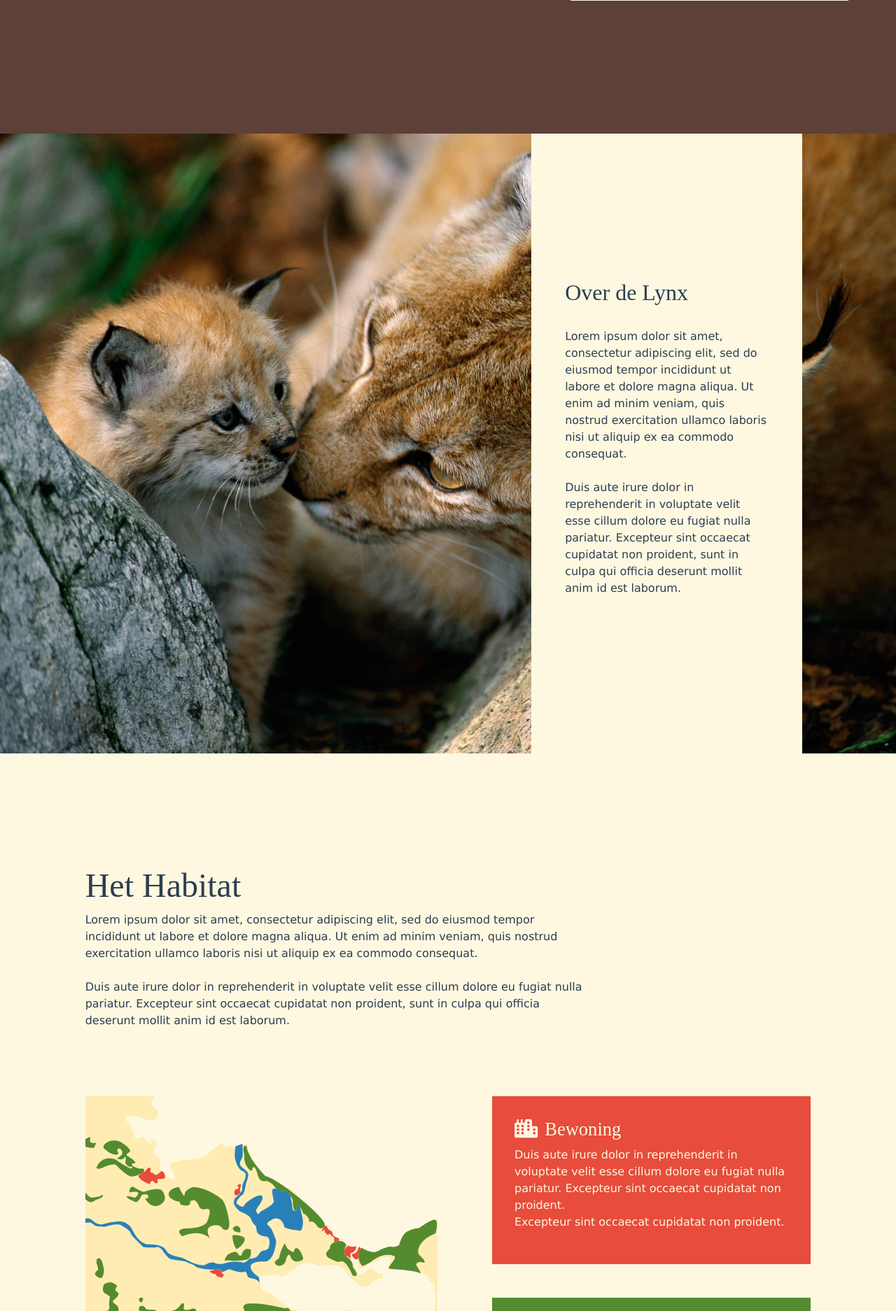
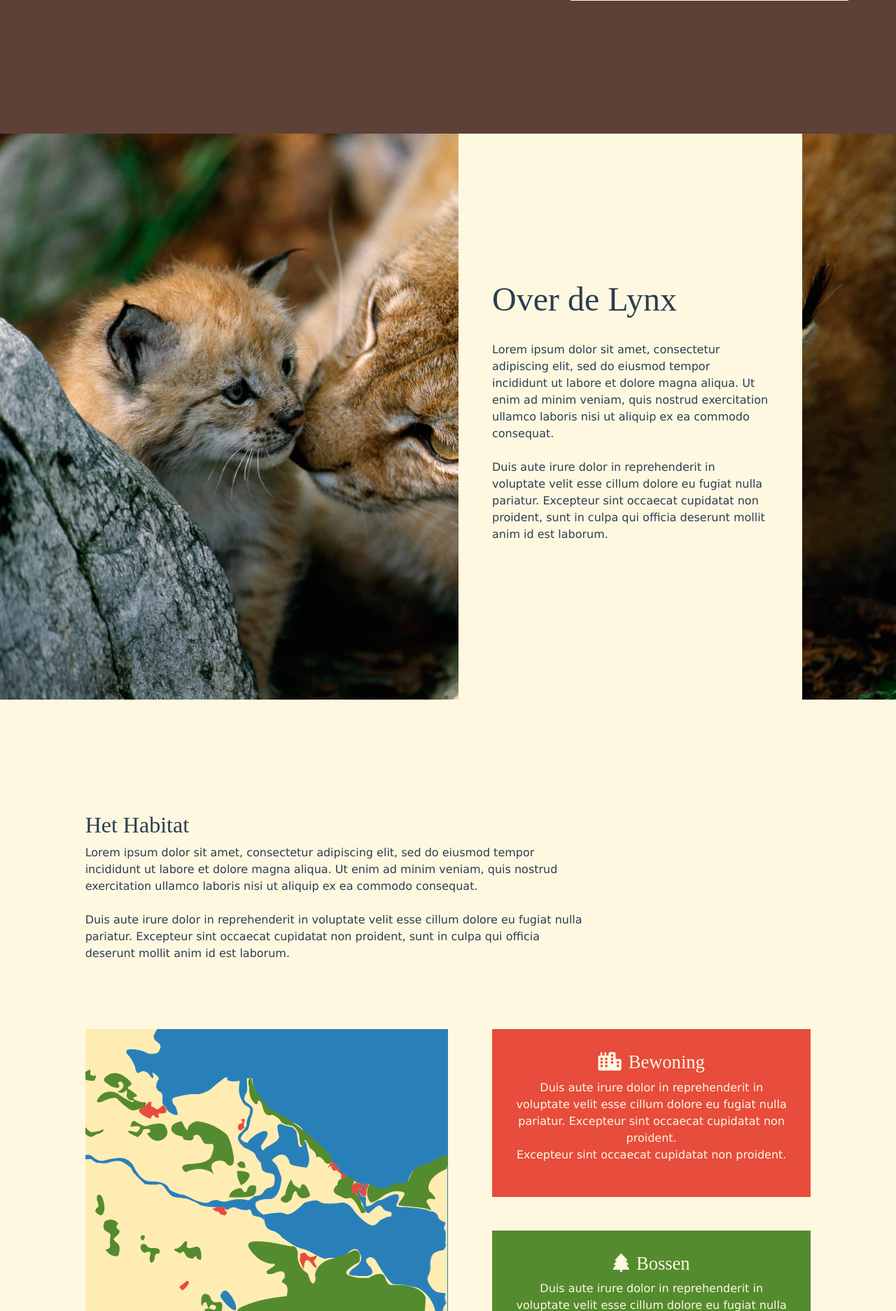
Before and after one commit to 540297313/lynx, a PHP site: page / in a window 1280 px wide. Shown: the part 4074-5948 px from the top of the page at 70% size. Run offline with PHP 8.4, Linux system fonts and the light colour scheme; some libraries are stand-ins or nearby versions.

Commit message:
Interactive SVG Habitat + betere normale kaart
- Verschillende SVG bestanden gemaakt om aan en uit te zetten
- JavaScript uitgekotst om de lagen schakelbaar te maken met knoppen
- Zelfs een reset knop want mijn brein is mega chonky
- Buttons bij de normale kaart scrollbaar gemaakt zodat alles op 1 scherm bruikbaar blijft.

(help ik wil slapen)

```diff
--- a/css/style.css
+++ b/css/style.css
@@ -59,8 +59,6 @@ body, html {
 .big-spacer{
     height: 20em;
 }
-
-
 
 
 .row{
@@ -128,6 +126,7 @@ body, html {
     background-color: #FFF8E1;
 }
 
+
 /* DOEL */
 
 
@@ -168,6 +167,8 @@ body, html {
     color: #FFF8E1;
 }
 
+/* HABITAT */
+
 .habitat-div{
     padding-left: 3em;
 
@@ -190,22 +191,68 @@ body, html {
     margin-right: 10px;
 }
 
-#habitat-stad{
+#habitat_stad{
     background-color: #e74c3c;
     color: #FFF8E1;
+    border: none;
 }
 
-#habitat-bos{
+#habitat_bos{
     background-color: #558b2f;
     color: #FFF8E1;
+    border: none;
 }
 
-#habitat-water{
+#habitat_water{
     background-color: #2980b9;
     color: #FFF8E1;
+    border: none;
 }
 
-#habitat-land{
+#habitat_overig{
+    border: none;
+}
+
+#habitat_reset{
+    padding: 1.33em 1em 1em 1.33em;
+    background-color: #34495E;
+    color: white;
+    border: none;
+}
+
+#habitat_reset:hover {
+    background-color: #2C3E50 !important;
+    color: white !important;
+}
+
+/* Vector kaart */
+
+.vector_laag_bw{
+    position: absolute;
+    z-index: 2;
+}
+
+.vector_laag_overig{
+    position: absolute;
+    z-index: 3;
+}
+
+.vector_laag_water{
+    position: absolute;
+    z-index: 4;
+}
+
+.vector_laag_bos{
+    position: absolute;
+    z-index: 5;
+    margin-top: 11%;
+}
+
+.vector_laag_stad{
+    position: absolute;
+    z-index: 6;
+    margin-top: 19.6%;
+    margin-left: 4%;
 }
 
 
@@ -279,11 +326,15 @@ body, html {
 }
 
 .kaartknoppen{
-    /*padding: 3%;*/
+    height: 750px;
+    overflow-x: hidden;
+    overflow-y: auto;
+    text-align:justify;
+    scrollbar-color: #FFECB3 #FFF8E1;
+    scrollbar-width: thin;
 }
 
 .kaart{
-    /*padding: 3%;*/
 }
 
 .noBullet {
@@ -322,11 +373,11 @@ body, html {
 .seperator {
     display: block;
     overflow: hidden;
-    border-style: inset;
-    border-width: 2px;
+    border-style: solid;
+    border-width: 3px;
     margin-top: 4%;
     margin-bottom: 4%;
-    color: #FFECB3;
+    color: #34495E;
 }
 
 #buttonNatuur{
--- a/index.php
+++ b/index.php
@@ -81,7 +81,7 @@
 <main>
 
     <!-- INTRO -->
-    <div class="home-info" id="nav-project">
+    <div class="home-info " id="nav-project">
         <div class="spacer"></div> <!---SPACER--->
 
         <div class="row justify-content-right">
@@ -102,7 +102,8 @@
                     <h3>De Projectgroep</h3>
                     <p> Lorem ipsum dolor sit amet, consectetur adipiscing elit, sed do eiusmod tempor incididunt ut
                         labore
-                        et dolore magna aliqua. Ut enim ad minim veniam, quis nostrud exercitation ullamco laboris nisi
+                        et dolore magna aliqua. Ut enim ad minim veniam, quis nostrud exercitation ullamco laboris
+                        nisi
                         ut
                         aliquip ex ea commodo consequat.
                     </p>
@@ -114,7 +115,8 @@
                     <h3>De klant</h3>
                     <p> Lorem ipsum dolor sit amet, consectetur adipiscing elit, sed do eiusmod tempor incididunt ut
                         labore
-                        et dolore magna aliqua. Ut enim ad minim veniam, quis nostrud exercitation ullamco laboris nisi
+                        et dolore magna aliqua. Ut enim ad minim veniam, quis nostrud exercitation ullamco laboris
+                        nisi
                         ut
                         aliquip ex ea commodo consequat.
                     </p>
@@ -125,6 +127,7 @@
         </div><!--row-->
         <div class="spacer"></div> <!---SPACER--->
     </div>
+
 
     <!-- DOEL - PARALAX -->
     <div class="row col-12 doel-paralax">
@@ -156,6 +159,7 @@
         <div class="col-xs-1 col-lg-4">
         </div>
     </div>
+
 
     <!-- ODER DELTA -->
     <div class="oder-delta" id="nav-delta">
@@ -225,12 +229,12 @@
 
     <!-- OVER DE LYNX - PARALAX -->
     <div class="row col-12 doel-paralax" id="nav-lynx">
-        <div class="col-xs-1 col-lg-7">
+        <div class="col-xs-1 col-lg-6">
         </div>
-        <div class="col-lg-4 col-sm-10 justify-content-left">
+        <div class="col-lg-5 col-sm-10 justify-content-left">
             <div class="doel-div">
                 <div class="spacer"></div> <!---SPACER--->
-                <h3>Over de Lynx</h3>
+                <h2>Over de Lynx</h2>
                 <br>
                 <p>
                     Lorem ipsum dolor sit amet, consectetur adipiscing elit, sed do eiusmod tempor incididunt ut
@@ -252,12 +256,16 @@
     </div>
 
     <!-- HET HABITAT -->
+
+    <!-- Titel & tekst -->
     <div class="row" id="nav-habitat">
         <div class="col-xs-1 col-lg-1">
         </div>
         <div class="col-xs-8 col-lg-7">
             <div class="spacer"></div> <!---SPACER--->
-            <h2>Het Habitat</h2>
+            <!-- Titel -->
+            <h3>Het Habitat</h3>
+            <!-- Tekst -->
             <p>
                 Lorem ipsum dolor sit amet, consectetur adipiscing elit, sed do eiusmod tempor incididunt ut
                 labore et dolore magna aliqua. Ut enim ad minim veniam, quis nostrud exercitation ullamco
@@ -275,50 +283,64 @@
         </div>
     </div>
 
-
+    <!-- Kaart & tekstvakken -->
     <div class="row justify-content-center">
         <div class="col-xs-1 col-lg-1">
         </div>
+        <!-- Kaart -->
         <div class="col-xs-8 col-lg-5">
             <div class="row page-section">
-                <img src="img/oder-vector-map/vector_oderdelta_omtrek.svg"
-                     alt="SVG Kaart van Oder Delta landgebruikstypes"/>
+                <!-- Steden -->
+                <img src="img/oder-vector-map/vector_stad.svg" class="vector_laag_stad hide_stad"/>
+                <!-- Bossen -->
+                <img src="img/oder-vector-map/vector_bos.svg" class="vector_laag_bos hide_bos"/>
+                <!-- Water & zee -->
+                <img src="img/oder-vector-map/vector_water.svg" class="vector_laag_water hide_water"/>
+                <!-- Overig -->
+                <img src="img/oder-vector-map/vector_overig.svg" class="vector_laag_overig hide_overig"/>
+                <!-- Zwart-wit -->
+                <img src="img/oder-vector-map/vector_oderdelta_bw.svg"
+                     alt="SVG Kaart van Oder Delta landgebruikstypes" class="vector_laag_bw"/>
             </div>
         </div>
+        <!-- Tekstvakken -->
         <div class="col-xs-8 col-lg-5">
             <div class="row page-section habitat-div">
-                <div class="habitat-tekstvak" id="habitat-stad">
+                <button class="habitat-tekstvak" id="habitat_stad">
                     <h4><i class="fas fa-city habitat-icon"></i>Bewoning</h4>
                     <p> Duis aute irure dolor in reprehenderit in voluptate velit esse
                         cillum dolore eu fugiat nulla pariatur. Excepteur sint occaecat cupidatat non proident.
                         <br>
                         Excepteur sint occaecat cupidatat non proident.
                     </p>
-                </div>
-                <div class="habitat-tekstvak" id="habitat-bos">
+                </button>
+                <button class="habitat-tekstvak" id="habitat_bos">
                     <h4><i class="fas fa-tree habitat-icon"></i>Bossen</h4>
                     <p> Duis aute irure dolor in reprehenderit in voluptate velit esse
                         cillum dolore eu fugiat nulla pariatur. Excepteur sint occaecat cupidatat non proident.
                         <br>
                         Excepteur sint occaecat cupidatat non proident.
                     </p>
-                </div>
-                <div class="habitat-tekstvak" id="habitat-water">
+                </button>
+                <button class="habitat-tekstvak" id="habitat_water">
                     <h4><i class="fas fa-umbrella-beach habitat-icon"></i>Water</h4>
                     <p> Duis aute irure dolor in reprehenderit in voluptate velit esse
                         cillum dolore eu fugiat nulla pariatur. Excepteur sint occaecat cupidatat non proident.
                         <br>
                         Excepteur sint occaecat cupidatat non proident.
                     </p>
-                </div>
-                <div class="habitat-tekstvak" id="habitat-land">
+                </button>
+                <button class="habitat-tekstvak" id="habitat_overig">
                     <h4><i class="fas fa-tractor habitat-icon"></i>Overig</h4>
                     <p> Duis aute irure dolor in reprehenderit in voluptate velit esse
                         cillum dolore eu fugiat nulla pariatur. Excepteur sint occaecat cupidatat non proident.
                         <br>
                         Excepteur sint occaecat cupidatat non proident.
                     </p>
-                </div>
+                </button>
+                <button class="habitat-tekstvak" id="habitat_reset">
+                    <h5><i class="fas fa-backward habitat-icon"></i></h5>
+                </button>
 
             </div>
         </div>
@@ -426,6 +448,7 @@
 
     <!-- Kaart & knoppen -->
     <div class="row justify-content-center" id="nav-result">
+
         <!--Buttons-->
         <div class="col-lg-3 kaartknoppen">
             <div id="buttonNatuur" class="mapButton" onclick="changemapNatuur()">
@@ -478,15 +501,15 @@
                 </p>
             </div>
             </ul>
-            <div class="spacer"></div> <!---SPACER--->
-
         </div>
 
+        <!-- Kaart -->
         <div class="col-8 kaart">
-            <!--Kaart-->
             <div id="kaart" class=""></div>
         </div>
-    </div>
+    </div> <!-- Eind kaart & knoppen -->
+    <div class="spacer"></div> <!---SPACER--->
+
 
     <!-- RESULTATEN -->
     <div class="row justify-content-center resultaten-dia">
@@ -567,6 +590,7 @@
     <div class="home-info" id="nav-bronnen">
         <div class="spacer"></div> <!---SPACER--->
 
+        <!-- Titel -->
         <div class="row justify-content-center">
             <div class="col-xs-1 col-lg-5">
             </div>
@@ -577,6 +601,7 @@
             </div>
         </div>
 
+        <!-- Bronnen rij  1 -->
         <div class="row home-info justify-content-center">
             <div class="col-xs-1 col-lg-1">
             </div>
@@ -608,6 +633,7 @@
             </div>
         </div><!--row-->
 
+        <!-- Bronnen rij  2 -->
         <div class="row home-info justify-content-center">
             <div class="col-xs-1 col-lg-1">
             </div>
@@ -639,6 +665,7 @@
             </div>
         </div><!--row-->
 
+        <!-- Bronnen rij  3 -->
         <div class="row home-info justify-content-center">
             <div class="col-xs-1 col-lg-1">
             </div>
@@ -682,6 +709,9 @@
 <?php
 include $current_file_path . DIRECTORY_SEPARATOR . 'static' . DIRECTORY_SEPARATOR . 'footer.php';
 ?>
+
+
+<!-- SCRIPTS -->
 <script src="static/js/function.js"></script>
 <!-- jQuery first, then Popper.js, then Bootstrap JS -->
 <script src="https://code.jquery.com/jquery-3.3.1.slim.min.js"
@@ -693,6 +723,72 @@ include $current_file_path . DIRECTORY_SEPARATOR . 'static' . DIRECTORY_SEPARATO
 <script src="https://stackpath.bootstrapcdn.com/bootstrap/4.3.1/js/bootstrap.min.js"
         integrity="sha384-JjSmVgyd0p3pXB1rRibZUAYoIIy6OrQ6VrjIEaFf/nJGzIxFDsf4x0xIM+B07jRM"
         crossorigin="anonymous"></script>
+
+<!-- Script voor vector kaart -->
+<script>
+    // Declaring the buttons
+    const btn_stad = document.getElementById('habitat_stad');
+    const btn_bos = document.getElementById('habitat_bos');
+    const btn_water = document.getElementById('habitat_water');
+    const btn_overig = document.getElementById('habitat_overig');
+    const btn_reset = document.getElementById('habitat_reset');
+
+    // Declaring the vector layers to hide
+    const hide_stad = document.getElementsByClassName('hide_stad')[0];
+    const hide_bos = document.getElementsByClassName('hide_bos')[0];
+    const hide_water = document.getElementsByClassName('hide_water')[0];
+    const hide_overig = document.getElementsByClassName('hide_overig')[0];
+
+    // Hiding the rest when clicking STAD button
+    btn_stad.addEventListener('click', () => {
+
+        // 👇️ hides element (still takes up space on page)
+        hide_stad.style.visibility = 'visible';
+        hide_bos.style.visibility = 'hidden';
+        hide_water.style.visibility = 'hidden';
+        hide_overig.style.visibility = 'hidden';
+    });
+
+    // Hiding the rest when clicking BOS button
+    btn_bos.addEventListener('click', () => {
+
+        // 👇️ hides element (still takes up space on page)
+        hide_stad.style.visibility = 'hidden';
+        hide_bos.style.visibility = 'visible';
+        hide_water.style.visibility = 'hidden';
+        hide_overig.style.visibility = 'hidden';
+    });
+
+    // Hiding the rest when clicking WATER button
+    btn_water.addEventListener('click', () => {
+
+        // 👇️ hides element (still takes up space on page)
+        hide_stad.style.visibility = 'hidden';
+        hide_bos.style.visibility = 'hidden';
+        hide_water.style.visibility = 'visible';
+        hide_overig.style.visibility = 'hidden';
+    });
+
+    // Hiding the rest when clicking OVERIG button
+    btn_overig.addEventListener('click', () => {
+
+        // 👇️ hides element (still takes up space on page)
+        hide_stad.style.visibility = 'hidden';
+        hide_bos.style.visibility = 'hidden';
+        hide_water.style.visibility = 'hidden';
+        hide_overig.style.visibility = 'visible';
+    });
+
+    // Showing everything when clicking RESET button
+    btn_reset.addEventListener('click', () => {
+
+        // 👇️ hides element (still takes up space on page)
+        hide_stad.style.visibility = 'visible';
+        hide_bos.style.visibility = 'visible';
+        hide_water.style.visibility = 'visible';
+        hide_overig.style.visibility = 'visible';
+    });
+</script>
 
 <!-- Kaart Script -->
 <script src="kaart/map.js"></script>
```
Also changed, not shown: img/oder-vector-map/vector_bos.svg (added), img/oder-vector-map/vector_oderdelta.svg (added), img/oder-vector-map/vector_oderdelta_bw.svg (added), img/oder-vector-map/vector_oderdelta_omtrek.svg (deleted), img/oder-vector-map/vector_overig.svg (added), img/oder-vector-map/vector_stad.svg (added), img/oder-vector-map/vector_water.svg (added), 3 other files.
